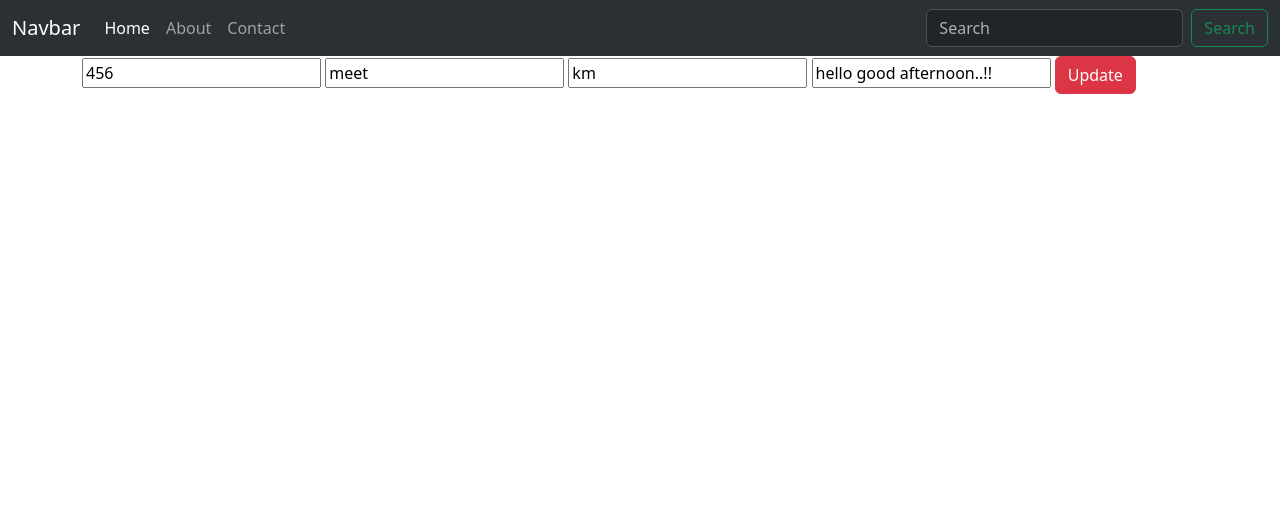
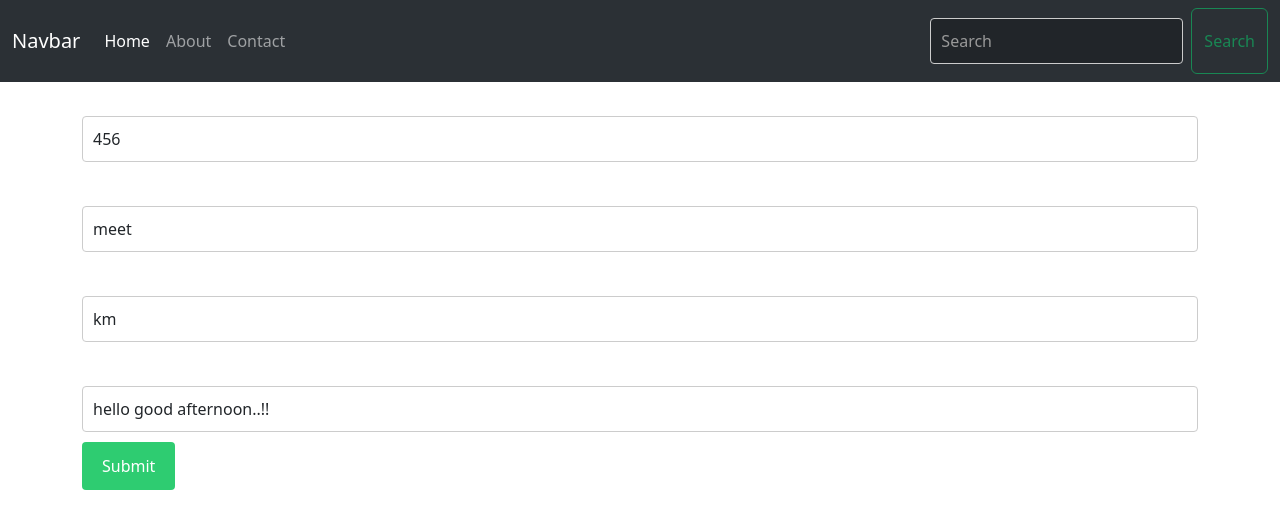
Before and after one commit to meetnavadiya/Student_details, a Django app: page /update/5/ in a window 1280 px wide. Shown: the top 529 px of the page. Run offline with Django 5.2, Linux system fonts and the light colour scheme; data comes from the database, SQL or seed files in the repository; both versions use the stored data as it was after the commit.

Commit message:
add more python file

```diff
--- a/Task/templates/form.html
+++ b/Task/templates/form.html
@@ -1,12 +1,58 @@
+<style>
+        /* Basic styling for the form container */
+        .form-container {
+            max-width: 600px;
+            margin: 0 auto;
+            padding: 20px;
+            background-color: #f9f9f9;
+            border-radius: 8px;
+            box-shadow: 0 4px 8px rgba(0, 0, 0, 0.1);
+        }
+
+        /* Style for input fields */
+        .form-control {
+            width: 100%;
+            padding: 10px;
+            margin: 10px 0;
+            border: 1px solid #ccc;
+            border-radius: 4px;
+            font-size: 16px;
+        }
+
+        /* Placeholder styling */
+        .form-control::placeholder {
+            color: #999;
+        }
+
+        /* Button styling */
+        .btn1{
+            display: inline-block;
+            padding: 12px 20px;
+            font-size: 16px;
+            text-align: center;
+            background-color: #2ecc71;
+            color: white;
+            border: none;
+            border-radius: 4px;
+            cursor: pointer;
+            transition: background-color 0.3s;
+        }
+
+        /* Button hover effect */
+        .btn:hover {
+            background-color: #2ecc71;
+        }
+
+    </style>
 <div class="container">
     <form action="" method="POST">
         {% csrf_token %}
+        <br>
+        <input type="text" class="form-control" name="roll" placeholder="Roll Number" required value="{{ task.roll_no }}" /><br>
+        <input type="text" class="form-control" name="name" placeholder="Name" required value="{{ task.name }}" /><br>
+        <input type="text" class="form-control" name="course" placeholder="Course" required value="{{ task.course }}" /><br>
+        <input type="text" class="form-control" name="address" placeholder="Address" required value="{{ task.address }}" />
 
-        <input type="text" name="roll" placeholder="Roll Number" required value="{{ task.roll_no }}" />
-        <input type="text" name="name" placeholder="Name" required value="{{ task.name }}" />
-        <input type="text" name="course" placeholder="Course" required value="{{ task.course }}" />
-        <input type="text" name="address" placeholder="Address" required value="{{ task.address }}" />
-
-        <button type="submit" class="btn btn-danger">Update</button>
+        <button type="submit" class="btn1">Submit</button>
     </form>
 </div>
--- a/Task/templates/home.html
+++ b/Task/templates/home.html
@@ -2,6 +2,7 @@
 {% include 'main.html' %}
 
 {% block content %}
+
 <br>
 <div>
     <table class="table table-striped">
@@ -11,7 +12,6 @@
             <td>Course</td>
             <td>Adress</td>
         </tr>
-
     {% for i in data %}
 
     <div >
--- a/Task/templates/nav.html
+++ b/Task/templates/nav.html
@@ -16,8 +16,8 @@
             <a class="nav-link" href="{% url 'contact' %}">Contact</a>
           </li>
           </ul>
-        <form class="d-flex" role="search">
-          <input class="form-control me-2" type="search" placeholder="Search" aria-label="Search">
+        <form class="d-flex" role="search" method="GET">
+          <input name="q" class="form-control me-2" type="search" placeholder="Search" aria-label="Search">
           <button class="btn btn-outline-success" type="submit">Search</button>
         </form>
       </div>
--- a/Task/urls.py
+++ b/Task/urls.py
@@ -3,6 +3,7 @@ from . import views
 
 urlpatterns = [
     path('', views.home, name='home'),
+    path('add/',views.add,name='add'),
     path('about/', views.about, name='about'),
     path('contact/', views.contact, name='contact'),
     path('details/<int:pk>/',views.details, name='details'),
--- a/Task/views.py
+++ b/Task/views.py
@@ -1,32 +1,38 @@
 from django.shortcuts import render,redirect
 from .models import crud,Contact
+from django.db.models import Q
+
 
 # Create your views here.
 
 def home(request):
-    # print(request.__dict__)
+    query = request.GET.get('q', '')
 
+    if query:
+        data = crud.objects.filter(name__icontains=query)
+    else:
+        data=crud.objects.all()
+
+    context={
+        'data':data
+    }
+    return render(request,'home.html', context)
+
+def add(request):
     if request.method == 'POST':
+        roll_no=request.POST.get('roll')
         name=request.POST.get('name')
-        roll_no=request.POST.get('roll')
         course=request.POST.get('course')
         address=request.POST.get('address')
-
         crud.objects.create(
-            sname=name,
-            sroll=roll_no,
-            scourse=course,
-            saddress=address
+            roll_no=roll_no,
+            name=name,
+            course=course,
+            address=address
         )
         return redirect('home')
+    return render(request,'add.html')
 
-    tasks=crud.objects.all()
-
-    context={
-        'data':tasks
-    }
-
-    return render(request,'home.html',context)
 
 def about(request):
     return render(request,'about.html')
```
Also changed, not shown: Task/templates/add.html (added, +7 -0 lines), Task/migrations/0003_rename_address_crud_saddress_and_more.py (added), Task/migrations/0004_rename_saddress_crud_address_and_more.py (added), db.sqlite3.
